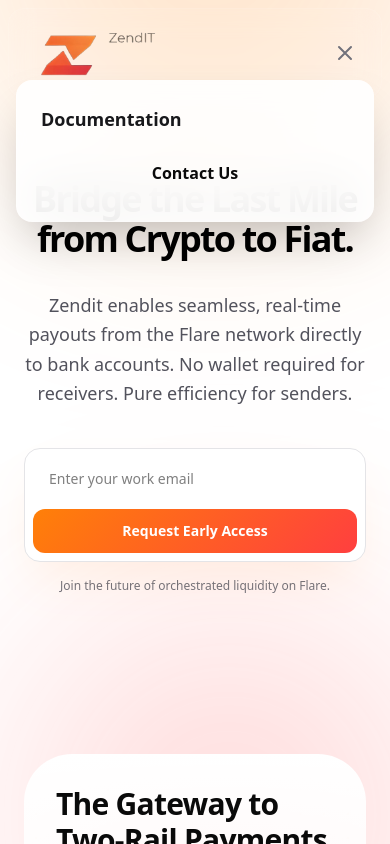
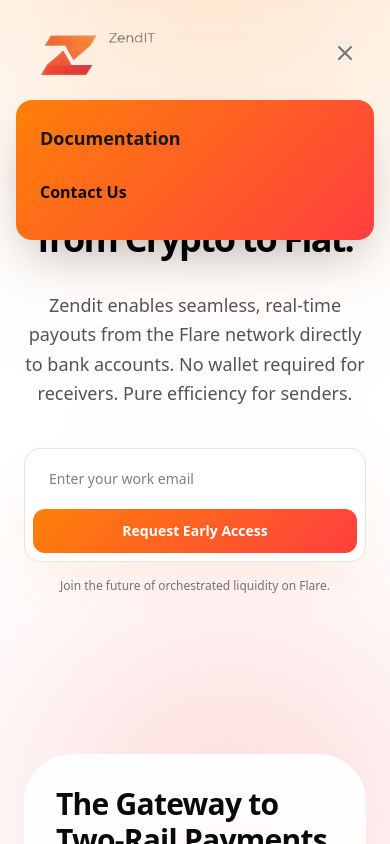
Before and after one commit to Elitetech-project/zendit_waitlist, a Next.js app: page / in a window 390 px wide. Both pictures are taken after a click on the button 345 px from the left and 53 px from the top of the page. Shown: the top 844 px of the page. Built offline with nearby package versions, Linux system fonts and the light colour scheme; no server answers.

Commit message:
responsiveness

```diff
--- a/app/page.tsx
+++ b/app/page.tsx
@@ -110,7 +110,7 @@ export default function Home() {
               initial={{ opacity: 0, y: -20 }}
               animate={{ opacity: 1, y: 0 }}
               exit={{ opacity: 0, y: -20 }}
-              className="absolute top-20 left-4 right-4 z-40 flex flex-col gap-4 rounded-2xl border border-white/10 bg-white/90 p-6 shadow-2xl backdrop-blur-xl dark:bg-zinc-900/90 md:hidden"
+              className="absolute top-25 left-4 right-4 z-40 flex flex-col gap-4 rounded-2xl 0 bg-brand-gradient p-6 shadow-2xl backdrop-blur-xl dark:bg-zinc-900/90 md:hidden"
             >
               <a
                 href="https://zendit.gitbook.io/zendit"
@@ -122,7 +122,7 @@ export default function Home() {
               </a>
               <a
                 href="mailto:zendit.contact@gmail.com"
-                className="rounded-xl bg-foreground py-3 text-center font-bold text-background"
+                className="rounded-xl bg-foreground py-3 font-bold text-background"
                 onClick={() => setIsMenuOpen(false)}
               >
                 Contact Us
```
